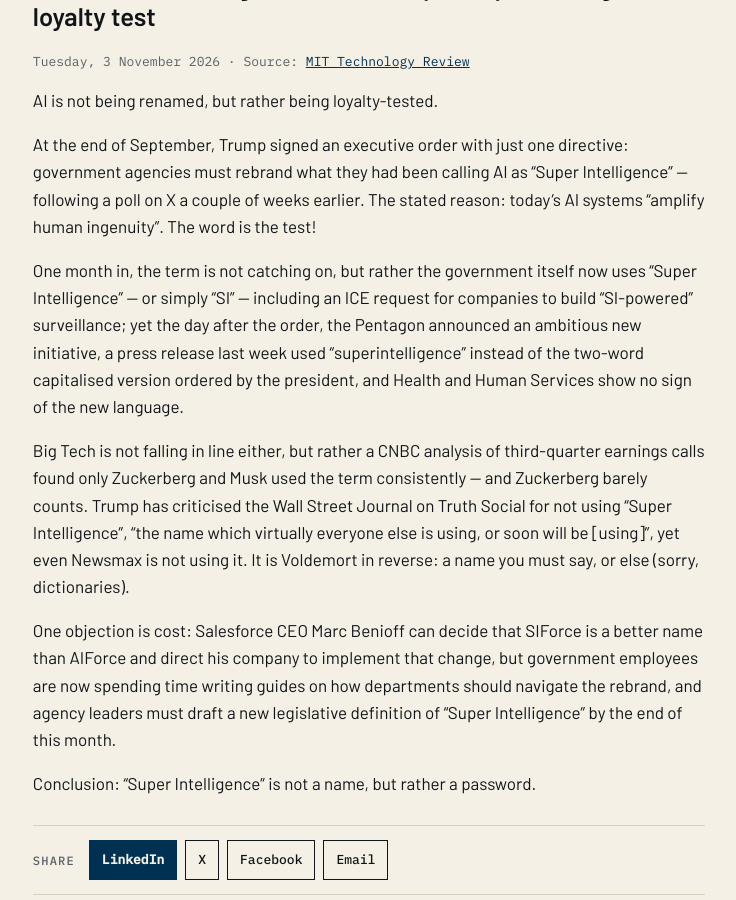
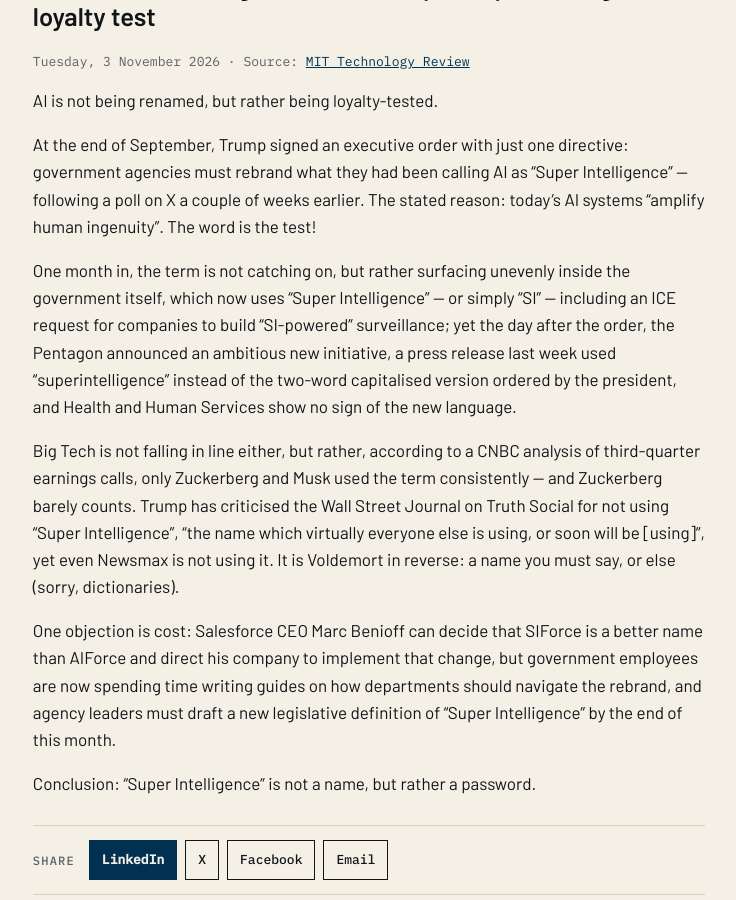
Before and after one commit to katz-news/katz.news, a Jekyll site: the page built from _posts/briefs/2026-11-04-here-s-who-is-falling-in-line-for-trump-s-super-intelligence.md, in a window 1280 px wide and 900 px high, scrolled down 396 px. Shown: the whole window, without its empty margins (271-1007 px from the left). Built offline with Jekyll 4.4.1, drawn with Linux system fonts in a browser that asks for light colours.

```diff
--- a/_data/build.yml
+++ b/_data/build.yml
@@ -1 +1 @@
-published_at: 2026-11-05T18:40:48Z
+published_at: 2026-11-06T01:23:12Z
--- a/_posts/briefs/2026-11-04-here-s-who-is-falling-in-line-for-trump-s-super-intelligence.md
+++ b/_posts/briefs/2026-11-04-here-s-who-is-falling-in-line-for-trump-s-super-intelligence.md
@@ -10,9 +10,9 @@ AI is not being renamed, but rather being loyalty-tested.
 
 At the end of September, Trump signed an executive order with just one directive: government agencies must rebrand what they had been calling AI as “Super Intelligence” — following a poll on X a couple of weeks earlier. The stated reason: today's AI systems “amplify human ingenuity”. The word is the test!
 
-One month in, the term is not catching on, but rather the government itself now uses “Super Intelligence” — or simply “SI” — including an ICE request for companies to build “SI-powered” surveillance; yet the day after the order, the Pentagon announced an ambitious new initiative, a press release last week used “superintelligence” instead of the two-word capitalised version ordered by the president, and Health and Human Services show no sign of the new language.
+One month in, the term is not catching on, but rather surfacing unevenly inside the government itself, which now uses “Super Intelligence” — or simply “SI” — including an ICE request for companies to build “SI-powered” surveillance; yet the day after the order, the Pentagon announced an ambitious new initiative, a press release last week used “superintelligence” instead of the two-word capitalised version ordered by the president, and Health and Human Services show no sign of the new language.
 
-Big Tech is not falling in line either, but rather a CNBC analysis of third-quarter earnings calls found only Zuckerberg and Musk used the term consistently — and Zuckerberg barely counts. Trump has criticised the Wall Street Journal on Truth Social for not using “Super Intelligence”, “the name which virtually everyone else is using, or soon will be [using]”, yet even Newsmax is not using it. It is Voldemort in reverse: a name you must say, or else (sorry, dictionaries).
+Big Tech is not falling in line either, but rather, according to a CNBC analysis of third-quarter earnings calls, only Zuckerberg and Musk used the term consistently — and Zuckerberg barely counts. Trump has criticised the Wall Street Journal on Truth Social for not using “Super Intelligence”, “the name which virtually everyone else is using, or soon will be [using]”, yet even Newsmax is not using it. It is Voldemort in reverse: a name you must say, or else (sorry, dictionaries).
 
 One objection is cost: Salesforce CEO Marc Benioff can decide that SIForce is a better name than AIForce and direct his company to implement that change, but government employees are now spending time writing guides on how departments should navigate the rebrand, and agency leaders must draft a new legislative definition of “Super Intelligence” by the end of this month.
 
```
